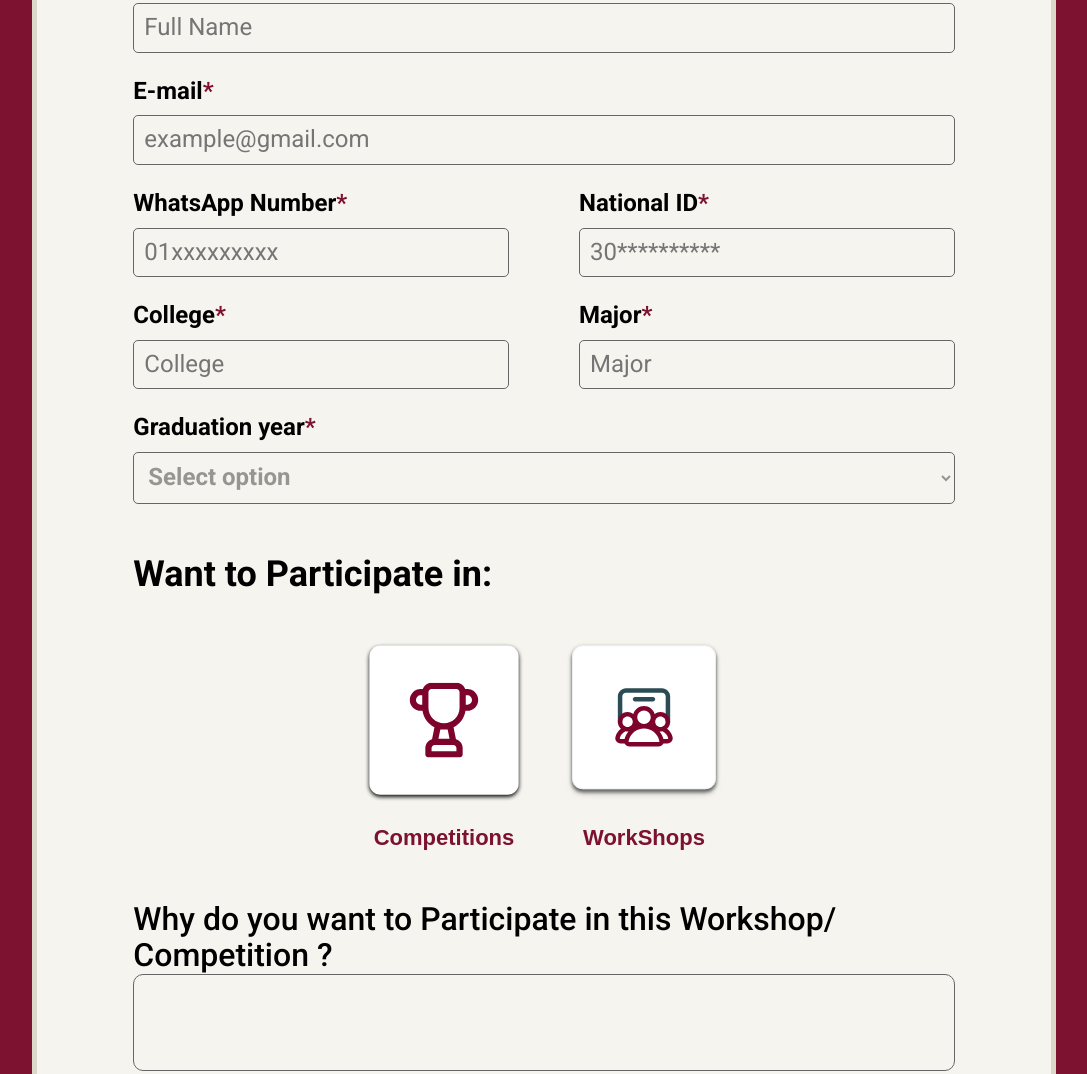
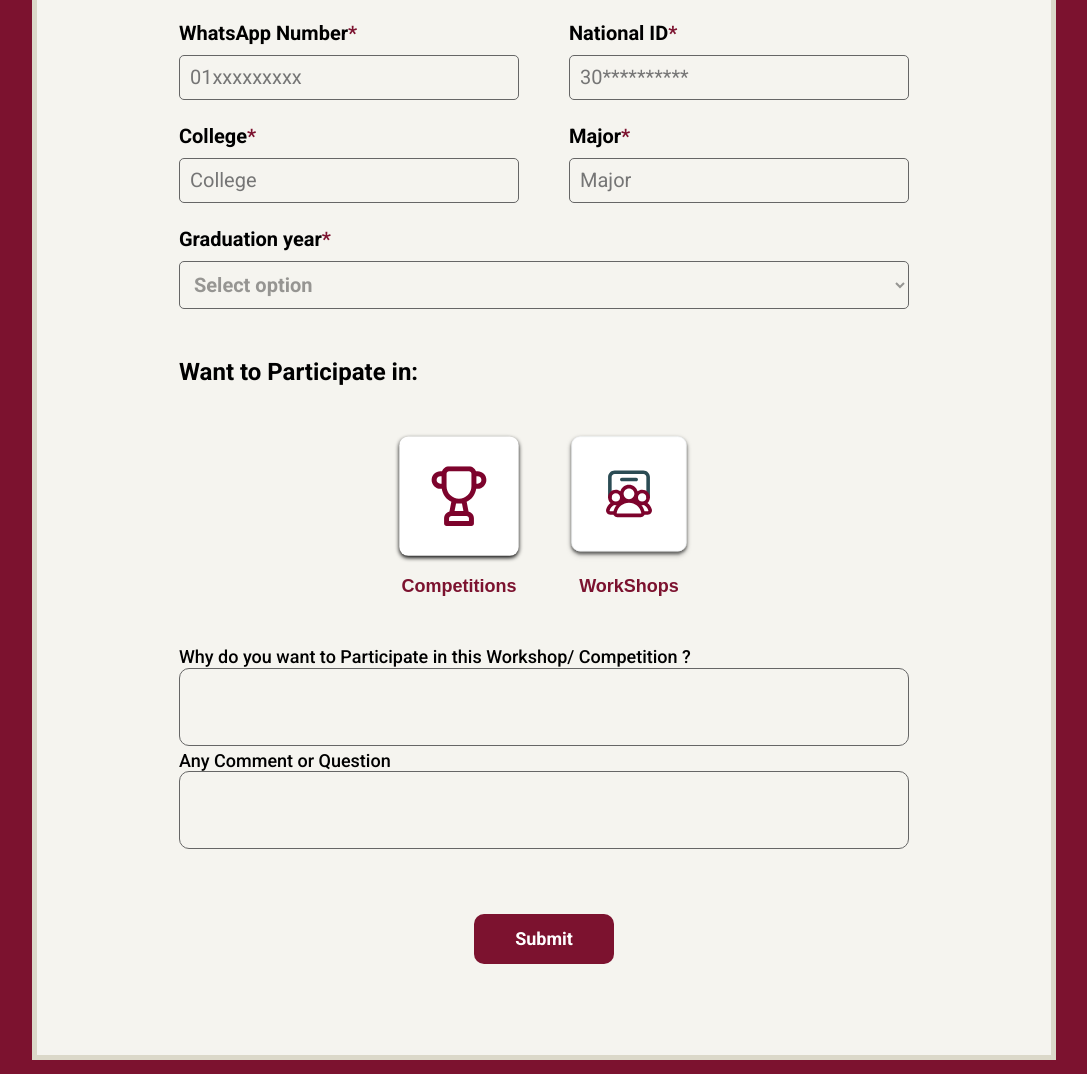
Before and after one commit to Flex0047/Participants-form, a plain HTML site: page index.html in a window 1280 px wide. Shown: the part 460-1534 px from the top of the page, without its empty margins (96-1183 px from the left). Drawn offline with nearby package versions, Linux system fonts and the light colour scheme.

Commit message:
Medium Device

```diff
--- a/css/media.css
+++ b/css/media.css
@@ -1,18 +1,10 @@
-/* Extra large devices (large laptops and desktops, 1200px and up) */
-@media only screen and (min-width: 1200px) {}
-
-/* Large devices (laptops/desktops, 992px and up) */
-@media only screen and (min-width: 992px) {}
-
-
-/* Medium devices (landscape tablets, 768px and up) */
-@media only screen and (min-width: 768px) {}
-
-/* Small devices (portrait tablets and large phones, 600px and up) */
-@media only screen and (min-width: 600px) {}
-
 /* Extra small devices (phones, 600px and down) */
 @media only screen and (max-width: 600px) {
+
+  body {
+    height: 145vh;
+  }
+
   header .logo img {
     width: 50px;
   }
@@ -78,3 +70,152 @@
     font-size: 14px;
   }
 }
+
+
+
+/* Small devices (portrait tablets and large phones, 600px and up) */
+@media only screen and (min-width: 600px) {
+  body {
+    height: 145vh;
+  }
+
+  header .logo img {
+    width: 50px;
+  }
+
+  header .logo img:nth-child(2) {
+    width: 75px;
+  }
+
+  header .bar-logo {
+    height: 80px;
+  }
+
+  header .bar-logo img {
+    border: 5px #3c334e solid;
+    border-radius: 10px;
+  }
+
+  .personal_info {
+    width: 80%;
+    margin: 20px auto;
+    font-size: 16px;
+  }
+
+  .personal_info input,
+  .personal_info select {
+    padding: 5px;
+  }
+
+  .personal_contanct div {
+    width: calc(50% - 20px);
+  }
+
+  .Participate h2 {
+    font-size: 18px;
+  }
+
+  .buttons img {
+    width: 90px;
+    height: 90px;
+    margin-bottom: 10px;
+  }
+
+  .buttons p {
+    font-size: 16px;
+    margin-top: 10px;
+  }
+
+  [for="reason"],
+  [for="Comments"] {
+    font-size: 14px;
+  }
+
+  textarea {
+    padding: 10px;
+    font-size: 12px;
+  }
+
+  [type="submit"] {
+    width: 120px;
+    height: 45px;
+    margin: 40px;
+    border-radius: 10px;
+    font-size: 14px;
+  }
+
+}
+
+
+
+/* Medium devices (landscape tablets, 768px and up) */
+@media only screen and (min-width: 768px) {
+  body {
+    height: 170vh;
+  }
+
+  header .logo img {
+    width: 75px;
+  }
+
+  header .logo img:nth-child(2) {
+    width: 120px;
+  }
+
+  header .bar-logo {
+    height: 100px;
+  }
+
+  .personal_info {
+    font-size: 20px;
+  }
+
+  .personal_info input,
+  .personal_info select {
+    padding: 10px;
+  }
+
+  .personal_contanct div {
+    width: calc(50% - 25px);
+  }
+
+  .Participate h2 {
+    font-size: 24px;
+  }
+
+  .buttons img {
+    width: 120px;
+    height: 120px;
+    margin-bottom: 10px;
+  }
+
+  .buttons p {
+    font-size: 18px;
+    margin-top: 10px;
+  }
+
+  [for="reason"],
+  [for="Comments"] {
+    font-size: 18px;
+  }
+
+  textarea {
+    padding: 15px;
+    font-size: 16px;
+  }
+
+  [type="submit"] {
+    width: 140px;
+    height: 50px;
+    margin: 40px;
+    border-radius: 10px;
+    font-size: 18px;
+  }
+}
+
+
+/* Extra large devices (large laptops and desktops, 1200px and up) */
+@media only screen and (min-width: 1200px) {}
+
+/* Large devices (laptops/desktops, 992px and up) */
+@media only screen and (min-width: 992px) {}
```
